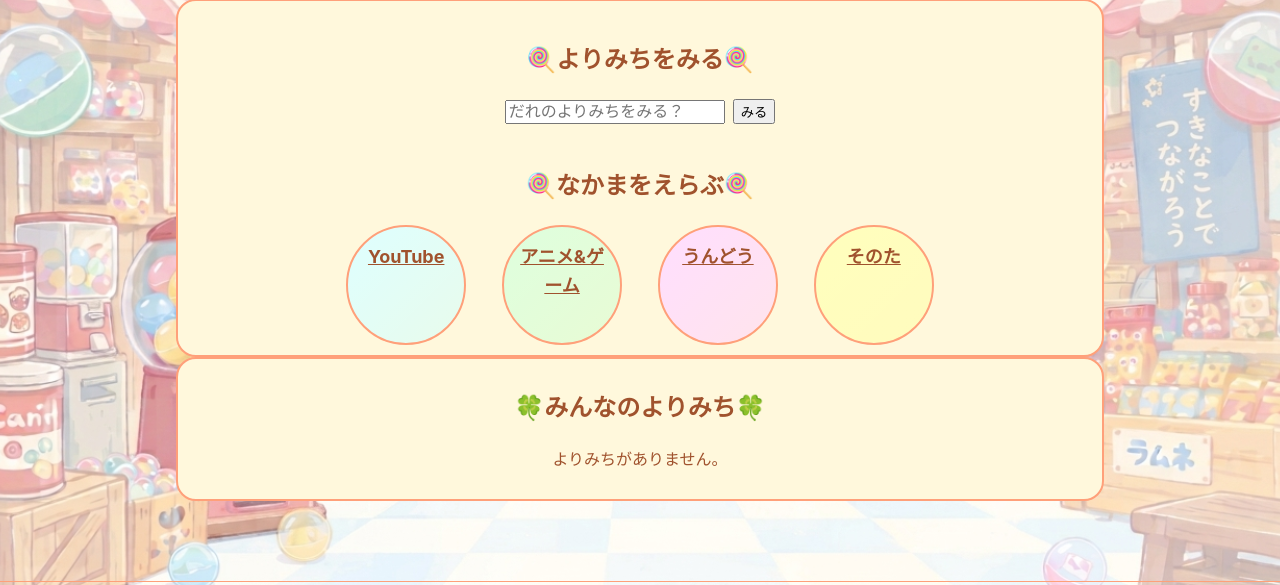
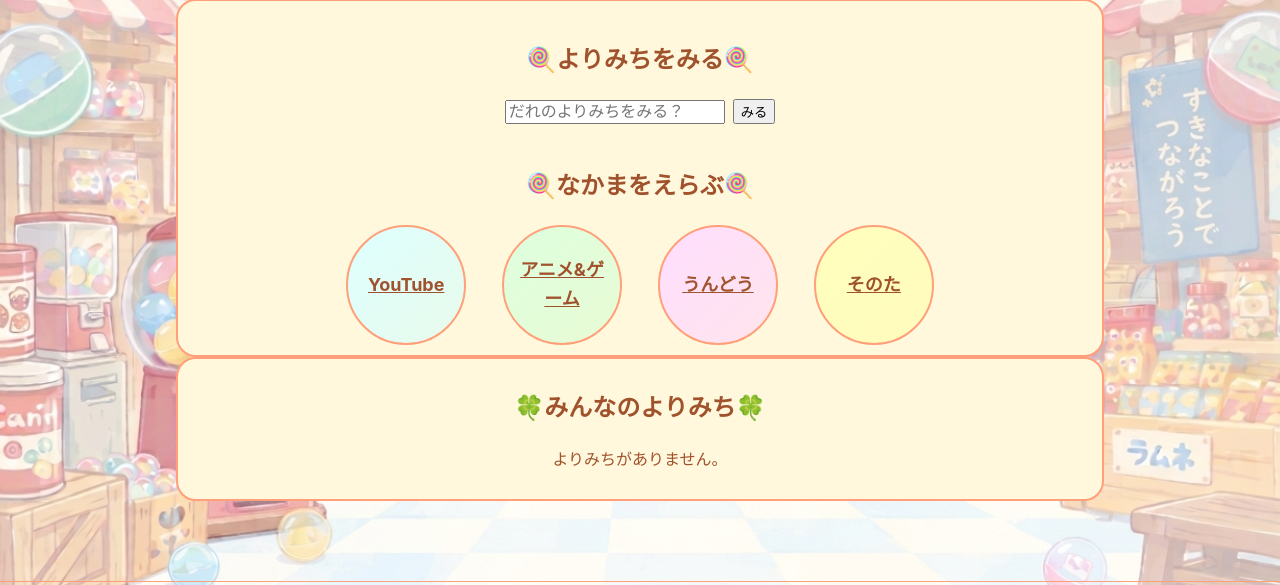
Before and after one commit to E-team-RT/E-team-Hackathon, a Flask app: page /home in a window 1280 px wide. Shown: the part 168-753 px from the top of the page. Run offline with Flask 2, Linux system fonts and the light colour scheme; some libraries are stand-ins or nearby versions.

Commit message:
カテゴリボタンの文字を中央揃えに修正

```diff
--- a/SNSApp/static/css/home.css
+++ b/SNSApp/static/css/home.css
@@ -54,6 +54,12 @@
     --capsule-color: #FFFF99;
 }
 
+/*カテゴリボタン内の文字を中央ぞろえ*/
+.category-button {
+	display: flex;
+	align-items: center;
+	justify-content: center;
+}
 
 .category-button:hover {
     background: var(--color-cream);
```
